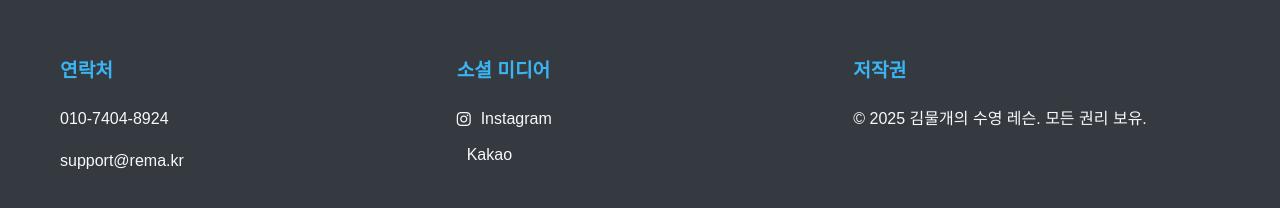
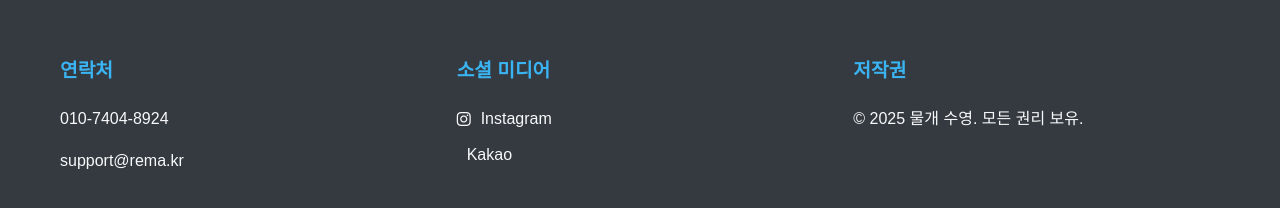
Before and after one commit to remakr-remora/remakr.github.io, a Jekyll site: the page built from index.md, in a window 1280 px wide and 900 px high, scrolled down 1964 px. Shown: the part 671-879 px from the top of the window. Built offline with Jekyll 4.4.1, drawn with Linux system fonts in a browser that asks for light colours; some of the changed text lies outside the part shown.

Commit message:
Update titles and copyrights

```diff
--- a/_config.yml
+++ b/_config.yml
@@ -1,4 +1,4 @@
-title: 김물개의 수영 레슨
+title: 물개 수영
 description: 맞춤형 성인 수영 레슨 서비스
 email: support@rema.kr # Replace with your actual email
 baseurl: "" # the subpath of your site, e.g. /blog
--- a/index.md
+++ b/index.md
@@ -1,6 +1,6 @@
 ---
 layout: home
-title: 김물개의 수영 레슨
+title: 물개 수영
 subtitle: 맞춤형 성인 수영 레슨으로 더 효율적인 수영을 배우세요!
 cta_url: /contact
 cta_text: 문의하기
```
Also changed, not shown: assets/images/favicon/site.webmanifest.
